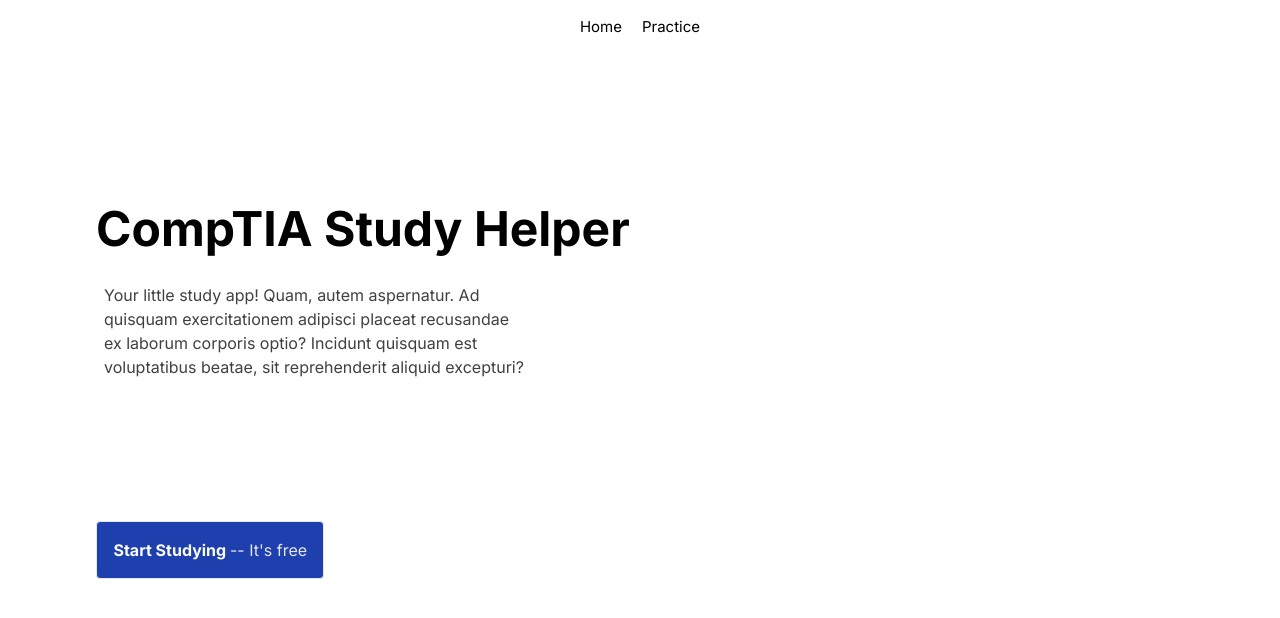
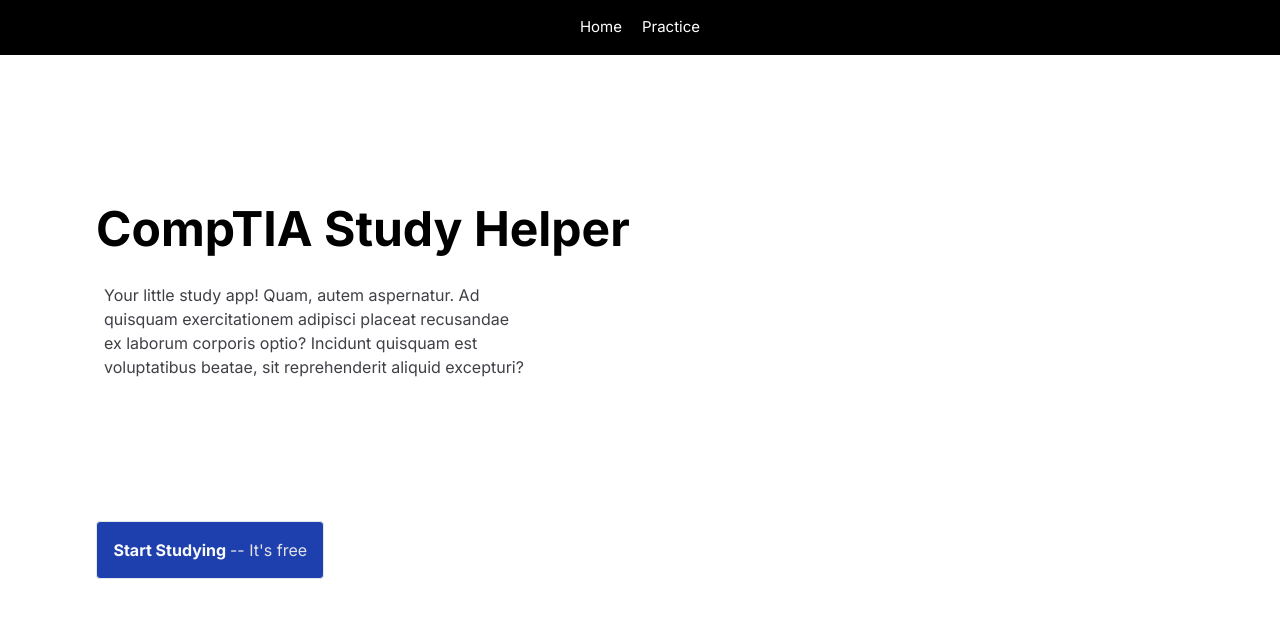
Before and after one commit to DebuggedMoon/comptia-study, a Next.js app: page / in a window 1280 px wide. Shown: the top 618 px of the page. Built offline with nearby package versions, Linux system fonts and the light colour scheme.

Commit message:
Fix header using wrong styling initially

```diff
--- a/src/components/DirectionalyStickyHeader.tsx
+++ b/src/components/DirectionalyStickyHeader.tsx
@@ -4,10 +4,12 @@
 import Link from "next/link";
 import { useEffect, useRef, useState } from "react";
 
+const initialStyling = "bg-black text-white";
+
 export default function DirectionalyStickyHeader() {
 
-	const [activeScrollClasses, setActiveScrollClasses] = useState("");
-	const lastScrollYPosition = useRef(window.scrollY);
+	const [activeScrollClasses, setActiveScrollClasses] = useState(initialStyling);
+	const lastScrollYPosition = useRef(-1);
 
 	console.log(activeScrollClasses)
 
@@ -19,7 +21,7 @@
 
 		if (window.scrollY <= 10) {
 
-			return "bg-black text-white";
+			return initialStyling;
 		} else if (window.scrollY - lastScrollYPosition.current > 2) {
 
 			return "hidden";
```
